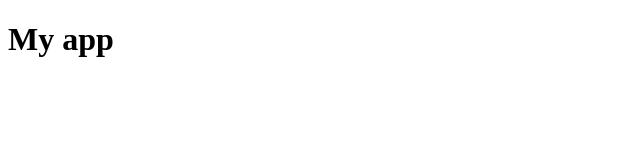
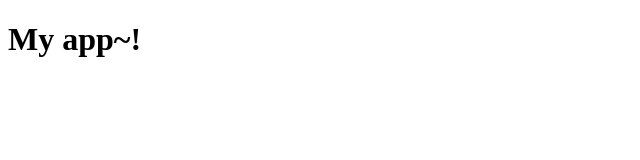
Before and after one commit to mattczencz/lets-learn, a React (Create React App) app: page / in a window 1280 px wide. Shown: the top 160 px of the page, without its empty margins (0-640 px from the left). Built offline with nearby package versions, Linux system fonts and the light colour scheme.

Commit message:
Uploading starter files

```diff
--- a/src/App.js
+++ b/src/App.js
@@ -2,7 +2,7 @@
 function App() {
   return (
     <div className="App">
-      <h1>My app</h1>
+      <h1>My app~!</h1>
     </div>
   );
 }
```
